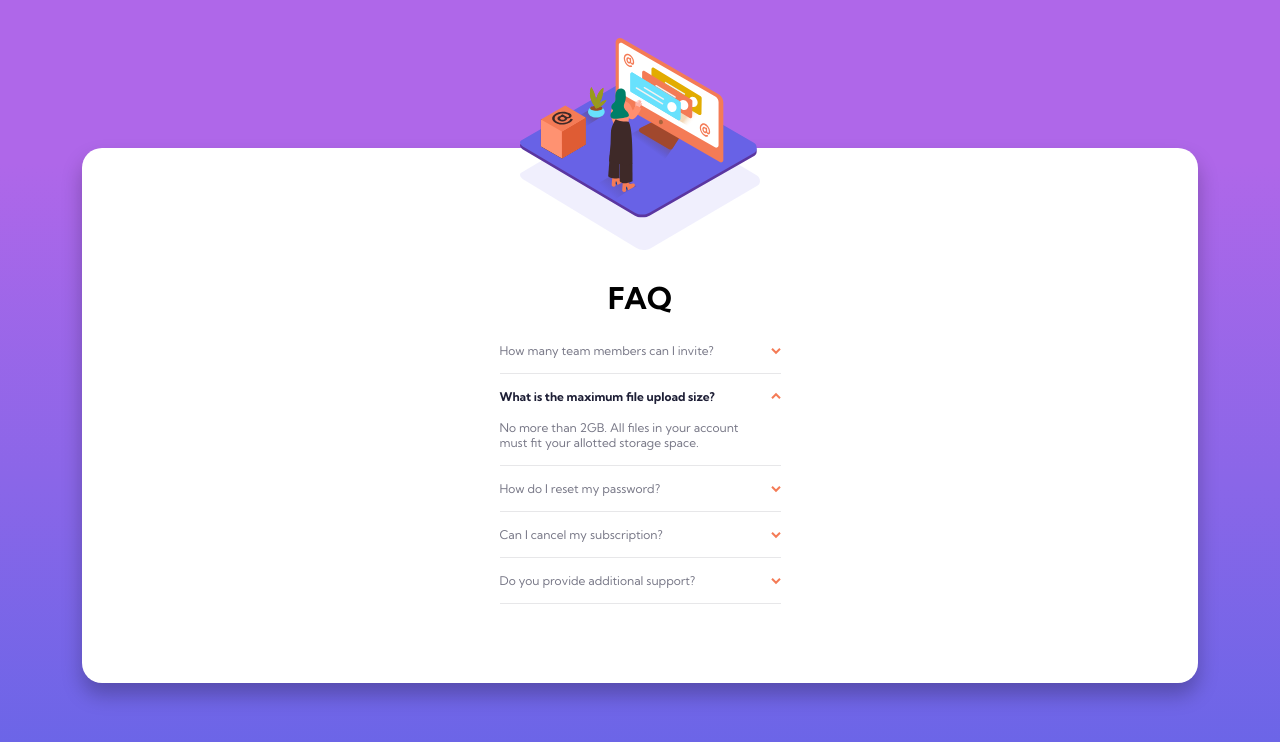
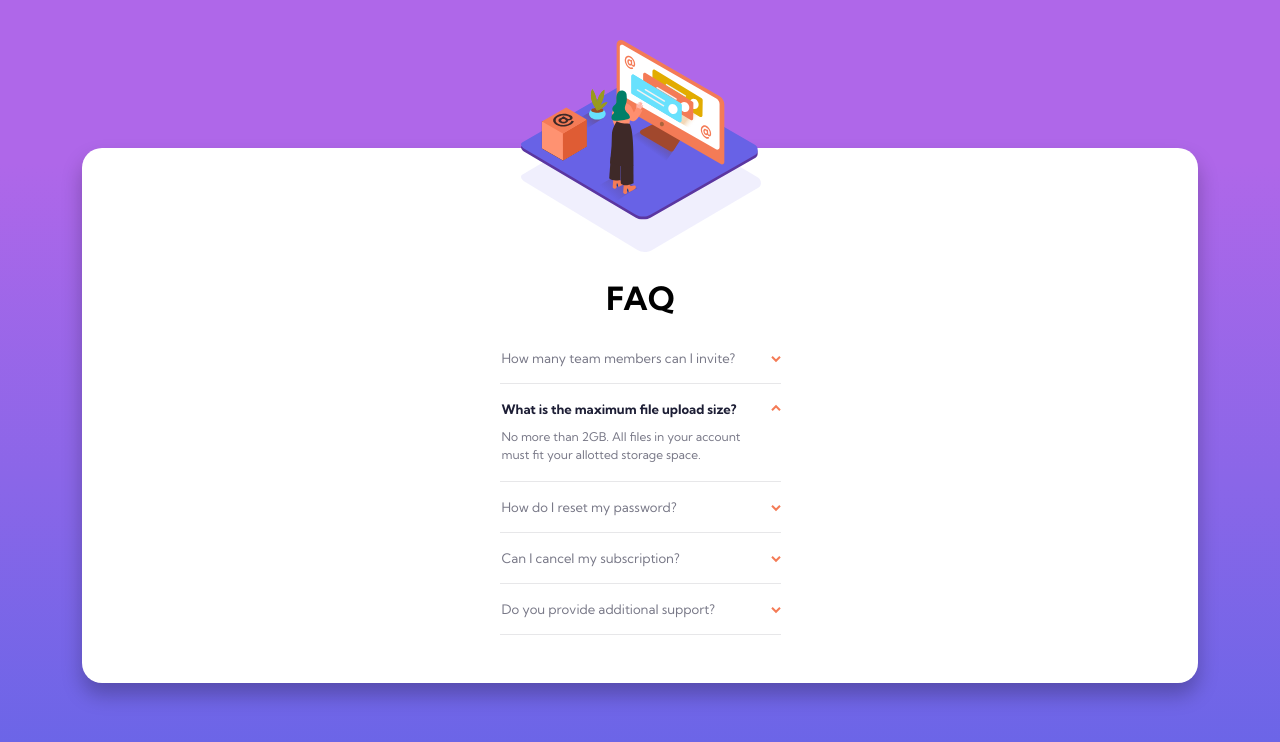
Before and after one commit to JCDMeira/13-faq, a React (Create React App) app: page / in a window 1280 px wide. Shown: the top 742 px of the page. Built offline with nearby package versions, Linux system fonts and the light colour scheme.

Commit message:
Fix: adjust text size on faq

```diff
--- a/src/components/Accordion/style.js
+++ b/src/components/Accordion/style.js
@@ -3,10 +3,11 @@ import styled from 'styled-components';
 export const AccordionContent = styled.div`
   width: 28.1rem;
   border-bottom: 1px solid var(--light-grayish-blue);
-  margin-bottom: 1.5rem;
-  padding-bottom: 1.5rem;
+  margin-bottom: 1.7rem;
+  padding-bottom: 1.7rem;
+  padding-left: 0.2rem;
   user-select: none;
-  font-size: 12px;
+  font-size: 1.31rem;
 
   .question {
     position: relative;
@@ -30,11 +31,12 @@ export const AccordionContent = styled.div`
   }
 
   .answer {
-    overflow-wrap: break-word;
-    padding-top: 1.6rem;
-    padding-right: 2rem;
+    /* overflow-wrap: break-word; */
+    font-size: 1.2rem;
+    padding-top: 1.1rem;
+    padding-right: 1rem;
     color: var(--dark-grayish-blue);
-    line-height: 1.5rem;
+    line-height: 1.8rem;
     display: ${(props) => (props.isOpen ? 'block' : 'none')};
   }
 `;
--- a/src/components/Content/Content.js
+++ b/src/components/Content/Content.js
@@ -13,8 +13,9 @@ export const Content = styled.div`
   height: 53.5rem;
 
   .mobile-illustration {
-    margin-top: -11rem;
-    margin-bottom: 2.7rem;
+    margin-top: -10.8rem;
+    margin-left: 0.2rem;
+    margin-bottom: 2.5rem;
   }
 
   .faqContet {
@@ -25,12 +26,13 @@ export const Content = styled.div`
     align-items: center;
     h1 {
       font-weight: 700;
-      font-size: 3rem;
+      font-size: 3.2em;
       line-height: 3.6rem;
 
       color: #000000;
 
-      margin-bottom: 2.7rem;
+      margin-bottom: 3.4rem;
+      margin-left: 0.1rem;
     }
   }
 `;
```
